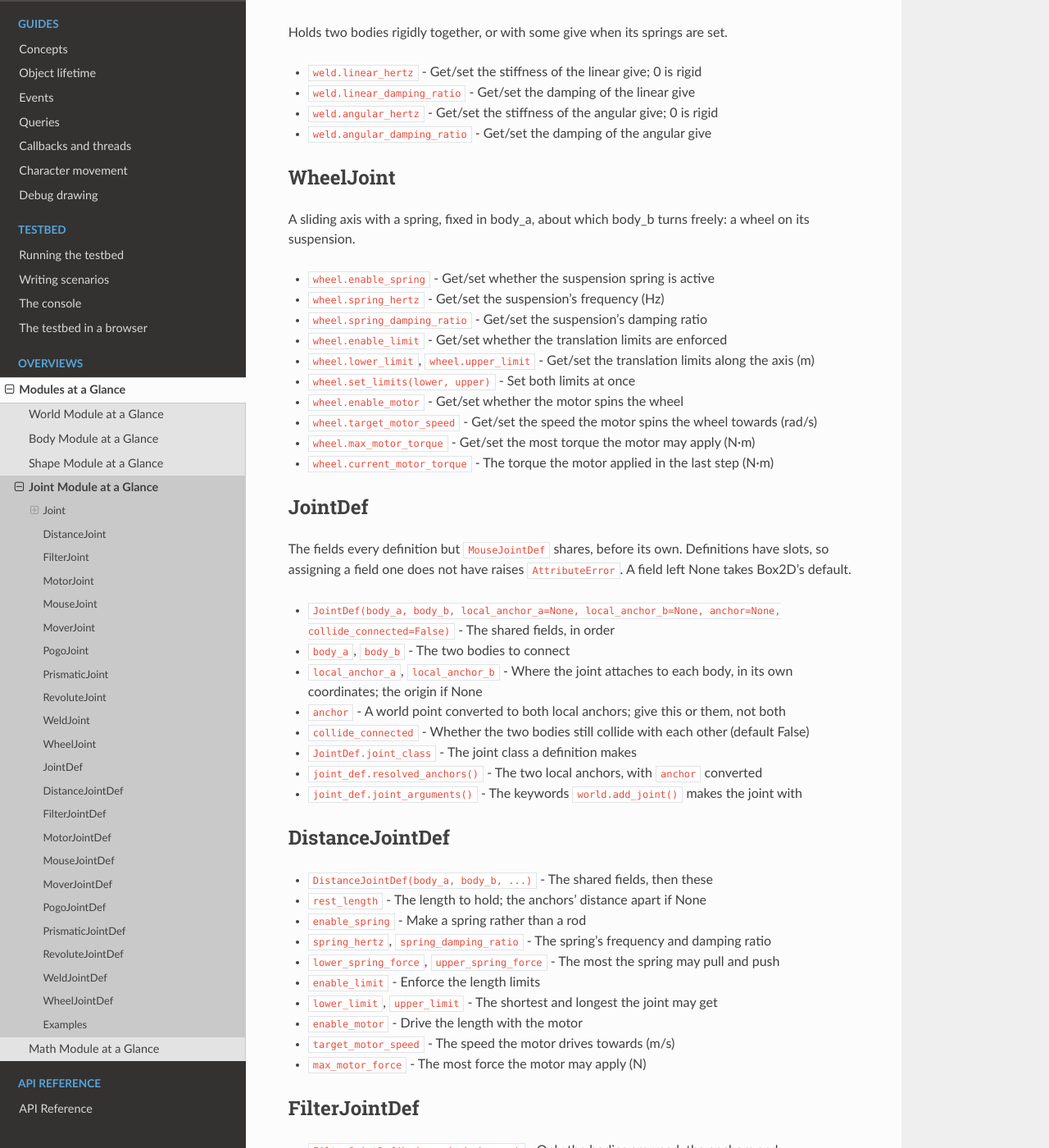
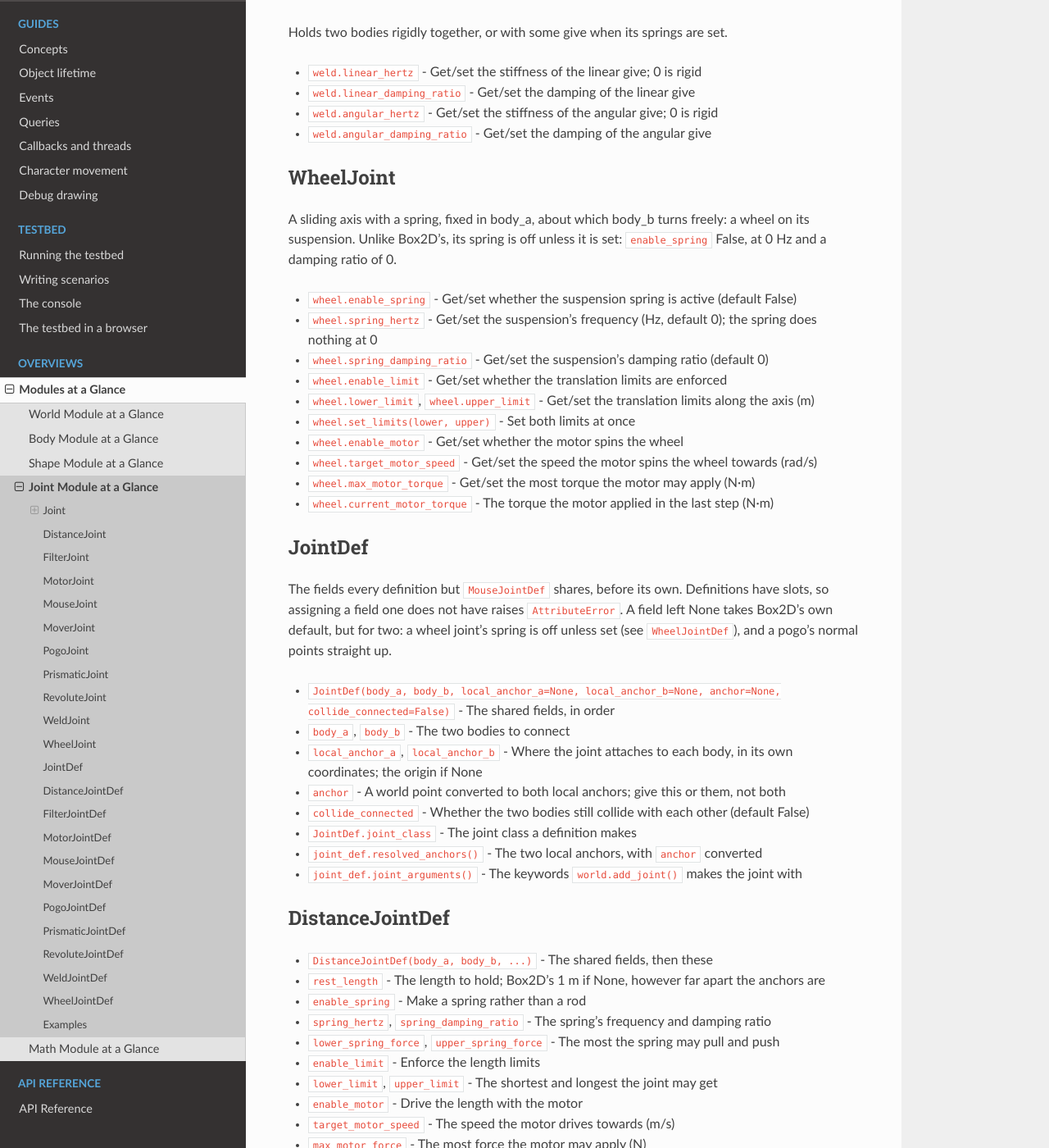
Before and after one commit to giorgosg/box2d-py, a Sphinx documentation site: the page built from docs/source/glance/joint_glance.rst, in a window 1280 px wide and 1400 px high, scrolled down 4793 px. Shown: the whole window at 82% size. Built offline with Sphinx 7.4.7 and the Read the Docs theme 3.1.0, drawn with Linux system fonts in a browser that asks for light colours; some of the changed text lies outside the part shown.

Commit message:
Address review of the overview pages
The distance joint's rest length is Box2D's 1 m when not given, not the
anchors' distance apart, and the wheel joint's spring is off at 0 Hz and 0
damping unless set, where Box2D's starts on at 1 Hz and 0.7. The joint page
and the docstrings now say so, and the page no longer claims every unset
field takes Box2D's default. A bullet is swept against kinematic bodies as
well as dynamic ones, though not against other bullets, and a body name is
held to 10 bytes of UTF-8.

The glance test now compares an override's parameters as the page writes
them rather than whole signatures, tells booleans from numbers in defaults,
counts what __init__ sets on self as a member (so BodyBuilder.world is
listed), checks each dataclass field's stated "(default X)" against the
code, and fails when a public class of the covered modules is on no page.

Co-Authored-By: Claude Opus 5.5 <noreply@anthropic.com>

```diff
--- a/docs/source/glance/joint_glance.rst
+++ b/docs/source/glance/joint_glance.rst
@@ -220,11 +220,12 @@ WheelJoint
 ----------
 
 A sliding axis with a spring, fixed in body_a, about which body_b turns
-freely: a wheel on its suspension.
+freely: a wheel on its suspension. Unlike Box2D's, its spring is off unless it
+is set: ``enable_spring`` False, at 0 Hz and a damping ratio of 0.
 
-* ``wheel.enable_spring`` - Get/set whether the suspension spring is active
-* ``wheel.spring_hertz`` - Get/set the suspension's frequency (Hz)
-* ``wheel.spring_damping_ratio`` - Get/set the suspension's damping ratio
+* ``wheel.enable_spring`` - Get/set whether the suspension spring is active (default False)
+* ``wheel.spring_hertz`` - Get/set the suspension's frequency (Hz, default 0); the spring does nothing at 0
+* ``wheel.spring_damping_ratio`` - Get/set the suspension's damping ratio (default 0)
 * ``wheel.enable_limit`` - Get/set whether the translation limits are enforced
 * ``wheel.lower_limit``, ``wheel.upper_limit`` - Get/set the translation limits along the axis (m)
 * ``wheel.set_limits(lower, upper)`` - Set both limits at once
@@ -238,7 +239,9 @@ JointDef
 
 The fields every definition but ``MouseJointDef`` shares, before its own.
 Definitions have slots, so assigning a field one does not have raises
-``AttributeError``. A field left None takes Box2D's default.
+``AttributeError``. A field left None takes Box2D's own default, but for
+two: a wheel joint's spring is off unless set (see ``WheelJointDef``), and a
+pogo's normal points straight up.
 
 * ``JointDef(body_a, body_b, local_anchor_a=None, local_anchor_b=None, anchor=None, collide_connected=False)`` - The shared fields, in order
 * ``body_a``, ``body_b`` - The two bodies to connect
@@ -253,7 +256,7 @@ DistanceJointDef
 ----------------
 
 * ``DistanceJointDef(body_a, body_b, ...)`` - The shared fields, then these
-* ``rest_length`` - The length to hold; the anchors' distance apart if None
+* ``rest_length`` - The length to hold; Box2D's 1 m if None, however far apart the anchors are
 * ``enable_spring`` - Make a spring rather than a rod
 * ``spring_hertz``, ``spring_damping_ratio`` - The spring's frequency and damping ratio
 * ``lower_spring_force``, ``upper_spring_force`` - The most the spring may pull and push
@@ -359,10 +362,16 @@ WeldJointDef
 WheelJointDef
 -------------
 
+The spring is the one place a definition does not take Box2D's default: left
+unset, ``enable_spring`` is False and ``spring_hertz`` and
+``spring_damping_ratio`` are 0, where Box2D's wheel joint starts sprung at
+1 Hz and 0.7. A spring turned on needs a ``spring_hertz`` above 0 as well, or
+the wheel slides freely along its axis.
+
 * ``WheelJointDef(body_a, body_b, ...)`` - The shared fields, then these
 * ``axis`` - The suspension axis, in body_a's coordinates (default (1, 0))
-* ``enable_spring`` - Make the suspension springy
-* ``spring_hertz``, ``spring_damping_ratio`` - The suspension's frequency and damping ratio
+* ``enable_spring`` - Make the suspension springy (default False)
+* ``spring_hertz``, ``spring_damping_ratio`` - The suspension's frequency and damping ratio (default 0)
 * ``enable_limit`` - Enforce the translation limits
 * ``lower_limit``, ``upper_limit`` - The translation limits along the axis
 * ``enable_motor`` - Spin the wheel with the motor
```
Also changed, not shown: docs/source/glance/body_glance.rst (+8 -6 lines), 3 other files.
